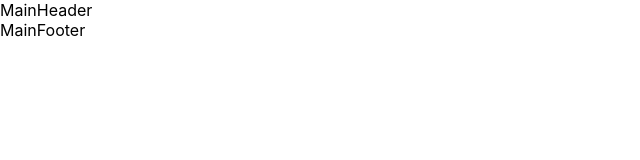
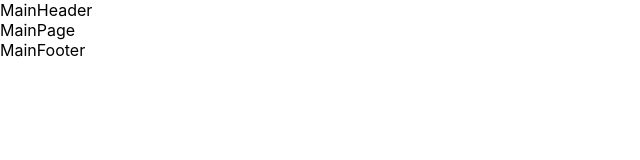
Before and after one commit to AimLab-Project/AimLab_Front, a React (Create React App) app: page / in a window 1280 px wide. Shown: the top 160 px of the page, without its empty margins (0-640 px from the left). Built offline with nearby package versions, Linux system fonts and the light colour scheme.

Commit message:
🌈feat : layout 재설정

```diff
--- a/src/App.tsx
+++ b/src/App.tsx
@@ -1,3 +1,4 @@
+import React from 'react'
 import { QueryClient, QueryClientProvider } from '@tanstack/react-query'
 import { RecoilRoot } from 'recoil'
 import { RouterProvider } from 'react-router-dom'
@@ -7,7 +8,7 @@ import theme from './styles/theme'
 
 export const queryClient = new QueryClient({})
 
-function App() {
+const App = () => {
 	return (
 		<>
 			<ThemeProvider theme={theme}>
--- a/src/components/layout/MainLayout.tsx
+++ b/src/components/layout/MainLayout.tsx
@@ -1,11 +1,13 @@
 import MainFooter from 'components/ui/organisme/MainFooter/MainFooter'
 import MainHeader from 'components/ui/organisme/MainHeader/MainHeader'
 import React from 'react'
+import { Outlet } from 'react-router-dom'
 
 const MainLayout = () => {
 	return (
 		<div>
 			<MainHeader />
+			<Outlet />
 			<MainFooter />
 		</div>
 	)
```
